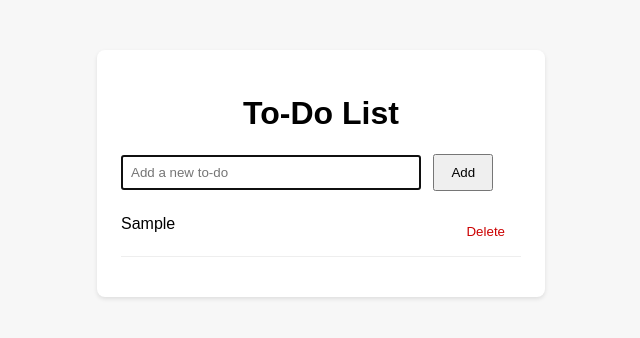
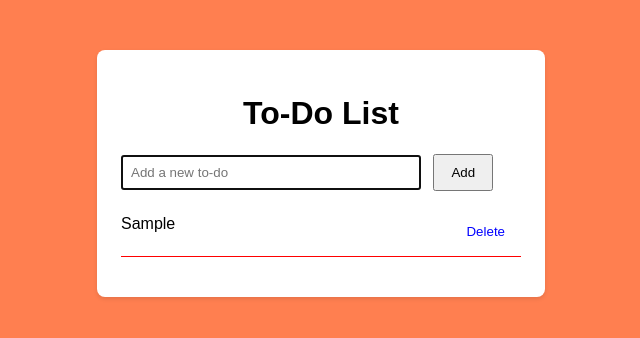
Before and after one commit to Renuka-2612/Web-Based-project, a plain HTML site: page to do list.html in a window 1280 px wide. Both pictures are taken after typing "Sample" into the empty fields and a click on the button "Add". Shown: the whole page, without its empty margins (319-959 px from the left). Drawn offline with Linux system fonts and the light colour scheme.

Commit message:
updated web based repo.html

```diff
--- a/to do list.html
+++ b/to do list.html
@@ -4,7 +4,7 @@
     <title>Simple To-Do List</title>
     <style>
         body {
-            background: #f7f7f7;
+            background: coral;
             font-family: Arial, sans-serif;
         }
         .container {
@@ -33,14 +33,14 @@
         }
         li {
             padding: 8px 0;
-            border-bottom: 1px solid #eee;
+            border-bottom: 1px solid red;
             display: flex;
             justify-content: space-between;
         }
         li button {
             background: none;
             border: none;
-            color: #c00;
+            color: blue;
             cursor: pointer;
         }
     </style>
```
